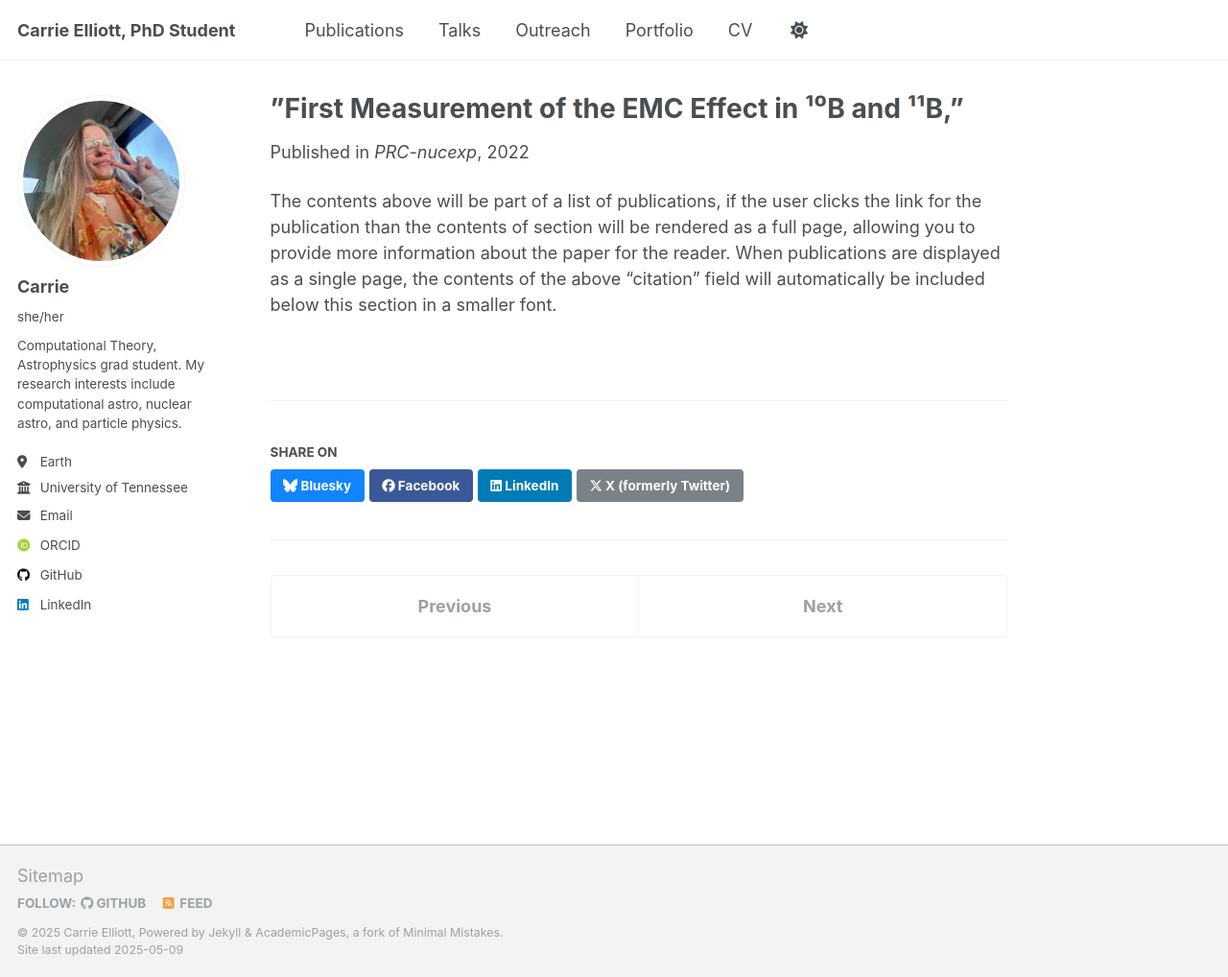
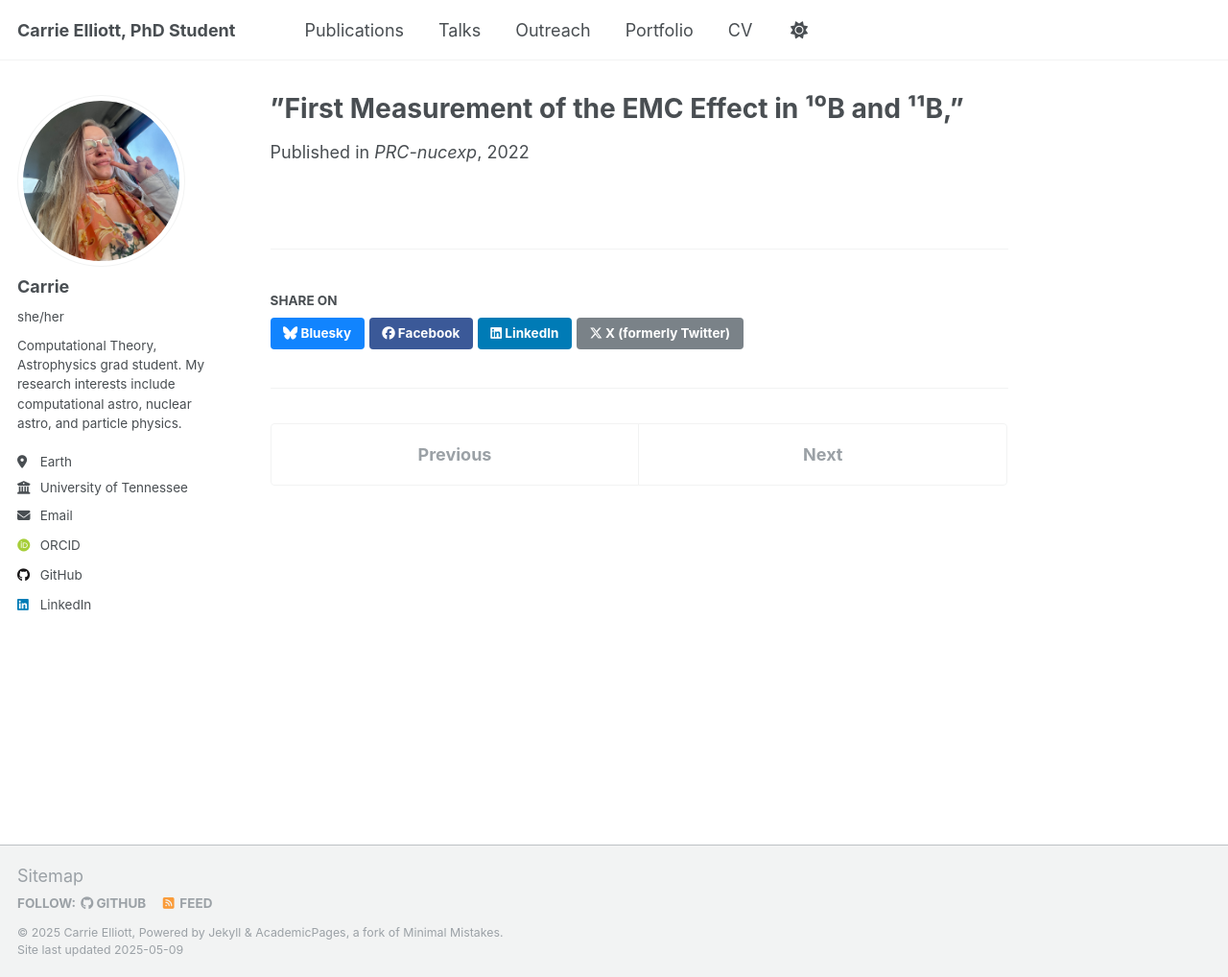
Before and after one commit to cellio00/cellio00.github.io, a Jekyll site: the page built from _publications/2022-EMC.md, in a window 1280 px wide and 1018 px high. Shown: the whole window at 96% size. Built offline with Jekyll 4.4.1, drawn with Linux system fonts in a browser that asks for light colours; some web fonts are replaced.

Commit message:
modifiying pubs

```diff
--- a/_publications/2022-EMC.md
+++ b/_publications/2022-EMC.md
@@ -8,5 +8,3 @@
 venue: 'PRC-nucexp'
 paperurl: 'arXiv:2207.03850'
 ---
-
-The contents above will be part of a list of publications, if the user clicks the link for the publication than the contents of section will be rendered as a full page, allowing you to provide more information about the paper for the reader. When publications are displayed as a single page, the contents of the above "citation" field will automatically be included below this section in a smaller font.
```
Also changed, not shown: _publications/2024-IPAC.md (+0 -2 lines).
